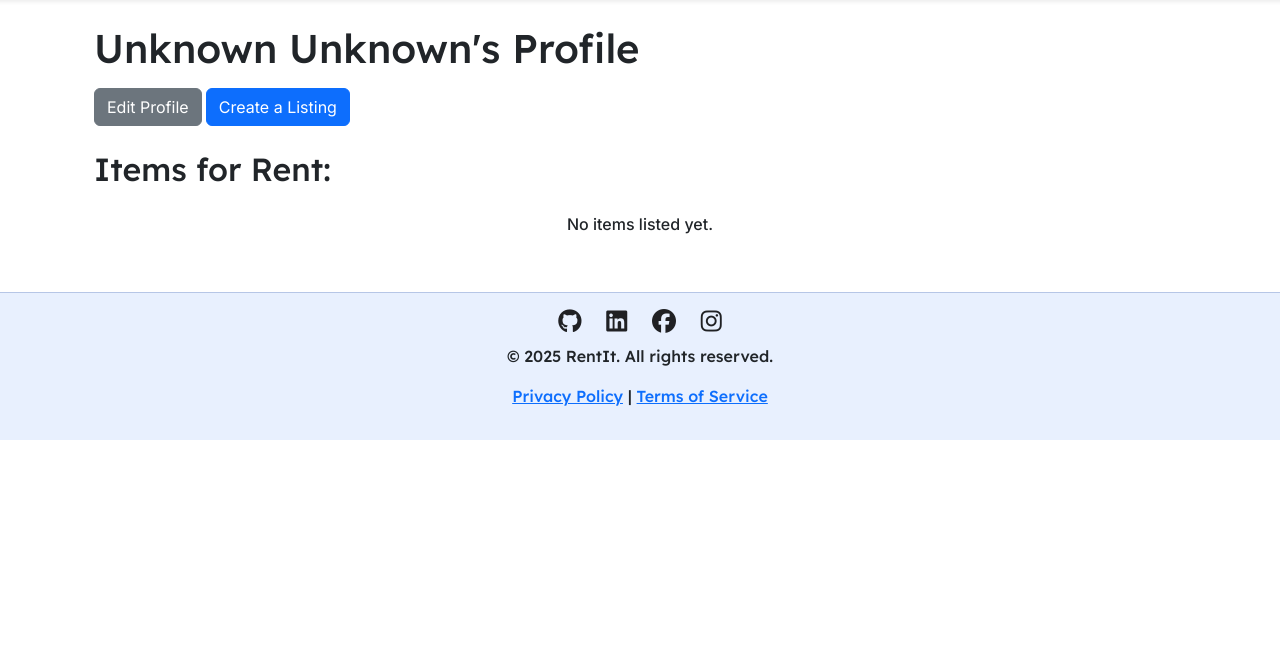
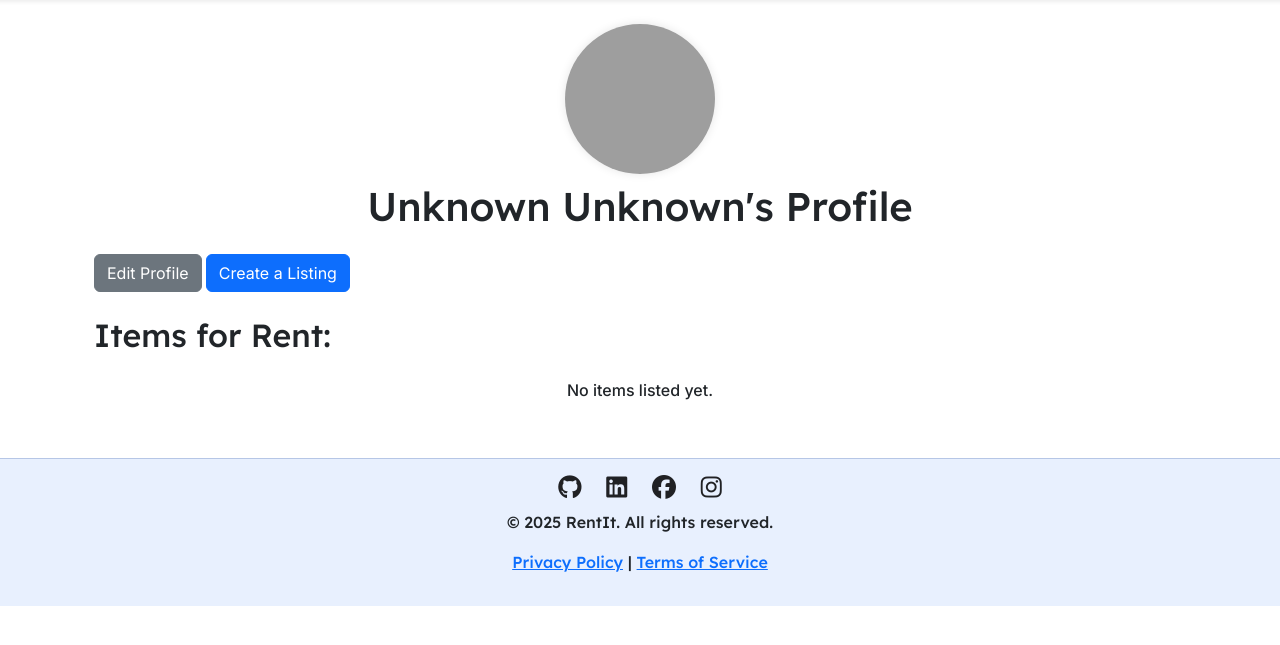
Before and after one commit to GrzegorzStary/Rent-It, a Django app: page /profiles/ in a window 1280 px wide. Shown: the part 101-746 px from the top of the page. Run offline with Django 5.2, Linux system fonts and the light colour scheme; the visitor is signed in with stand-in values (Sample User, id 1); data that the repository does not hold is empty; parts of the project's set-up code (start-up, migrations or seed data) failed here and were passed over; some libraries are stand-ins or nearby versions; grey boxes are pictures that could not be loaded.

Commit message:
ADDED: html code for profile.html so that profile image can display itself, also added styling.

```diff
--- a/profiles/templates/profiles/profile.html
+++ b/profiles/templates/profiles/profile.html
@@ -1,12 +1,22 @@
 {% extends 'base.html' %}
 {% load static %}
 
-{% block title %} - Profile{% endblock %}
+{% block title %} -Profile{% endblock %}
 
 {% block content %}
 <div class="container my-4">
+  <div class="text-center mb-4">
+    {% if profile.profile_picture %}
+    <img src="{{ profile.profile_picture.url }}" alt="{{ profile.first_name }}'s profile picture"
+      class="profile-picture">
+    {% else %}
+    <img src="{% static 'images/default_profile.png' %}" alt="Default profile picture" class="profile-picture">
+    {% endif %}
+
+
   <h1>{{ profile.first_name }} {{ profile.last_name }}'s Profile</h1>
   <p>{{ profile.bio }}</p>
+</div>
 
   <a href="{% url 'edit_profile' %}" class="btn btn-secondary mb-3">Edit Profile</a>
   <a href="{% url 'create_listing' %}" class="btn btn-primary mb-3">Create a Listing</a>
--- a/static/css/base.css
+++ b/static/css/base.css
@@ -174,6 +174,15 @@ footer {
     width: 1.5rem;
 }
 
+.profile-picture {
+    width: 150px;
+    height: 150px;
+    border-radius: 50%;
+    object-fit: cover;
+    box-shadow: 0 0 10px rgba(0,0,0,0.1);
+}
+
+
 /* Responsiveness */
 @media (max-width: 1200px) {
     .card {
```
Also changed, not shown: 1 other file.
